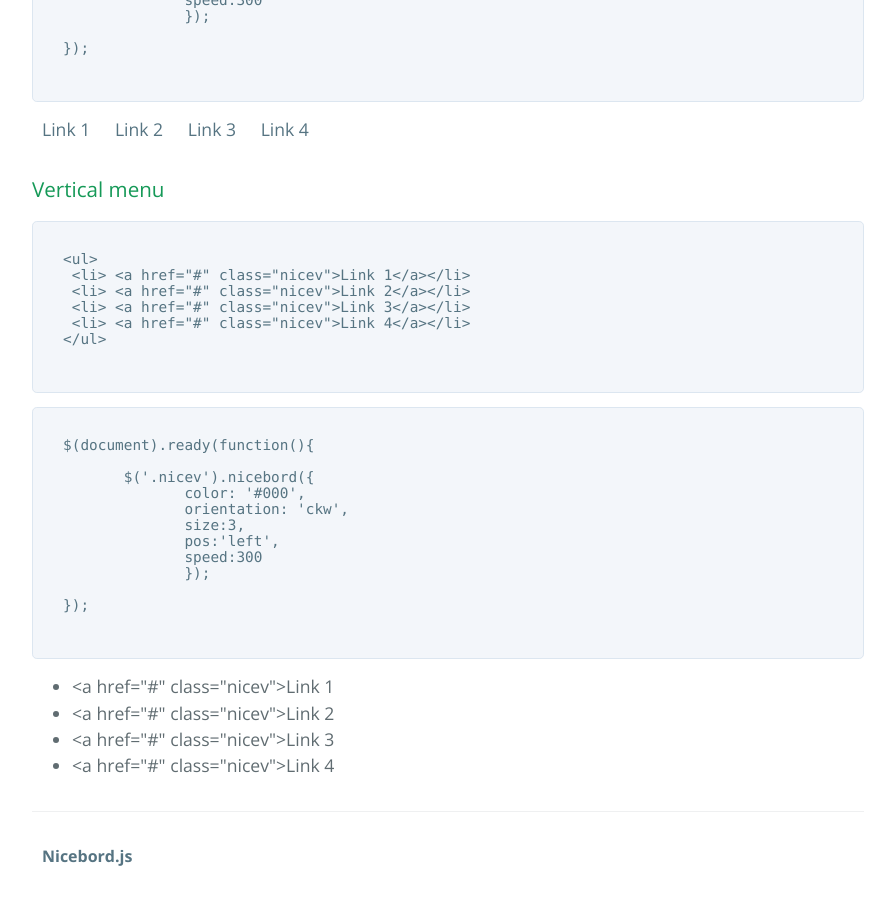
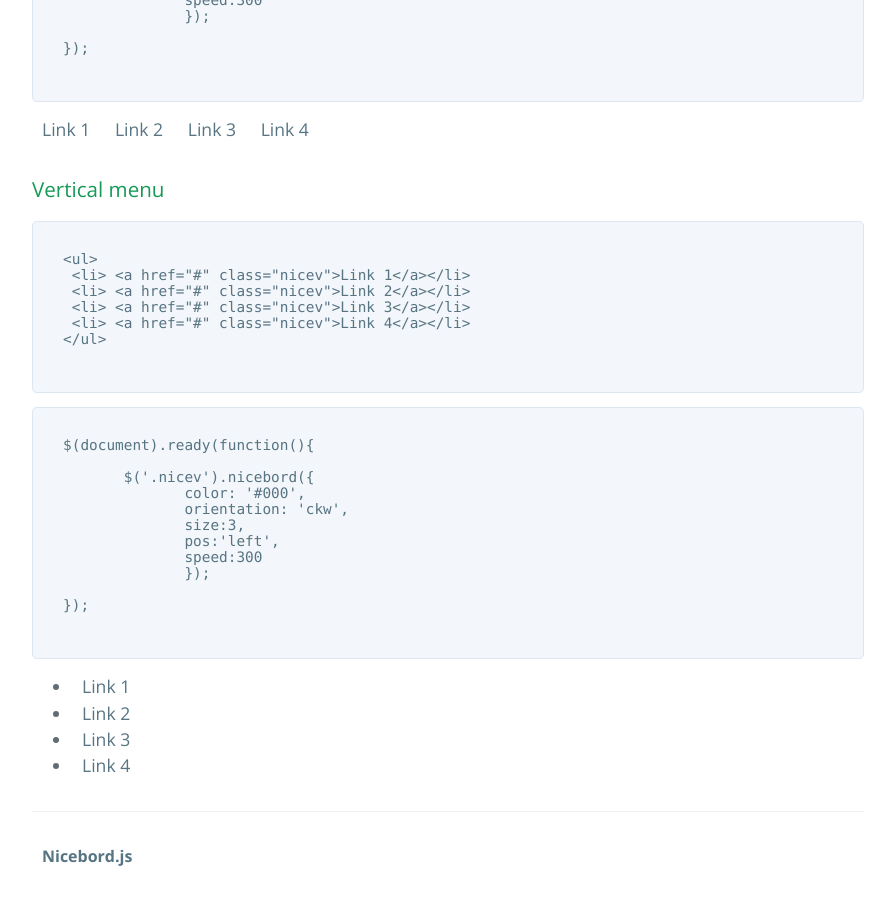
Before and after one commit to dkdevru/nicebord, a Jekyll site: the page built from index.html, in a window 1280 px wide and 900 px high, scrolled down 2186 px. Shown: the whole window, without its empty margins (192-1087 px from the left). Built offline with Jekyll 4.4.1, drawn with Linux system fonts in a browser that asks for light colours; the list of posts is cut into pages by our own code.

Commit message:
adding some examples

```diff
--- a/index.html
+++ b/index.html
@@ -159,10 +159,10 @@ title: {{ site.name }}
   </pre>
 
     <ul>
-   <li> &lt;a href="#" class="nicev">Link 1</a></li>
-   <li> &lt;a href="#" class="nicev">Link 2</a></li>
-   <li> &lt;a href="#" class="nicev">Link 3</a></li>
-   <li> &lt;a href="#" class="nicev">Link 4</a></li>
+   <li><a href="#" class="nicev">Link 1</a></li>
+   <li><a href="#" class="nicev">Link 2</a></li>
+   <li><a href="#" class="nicev">Link 3</a></li>
+   <li><a href="#" class="nicev">Link 4</a></li>
   </ul>
 
 
```
